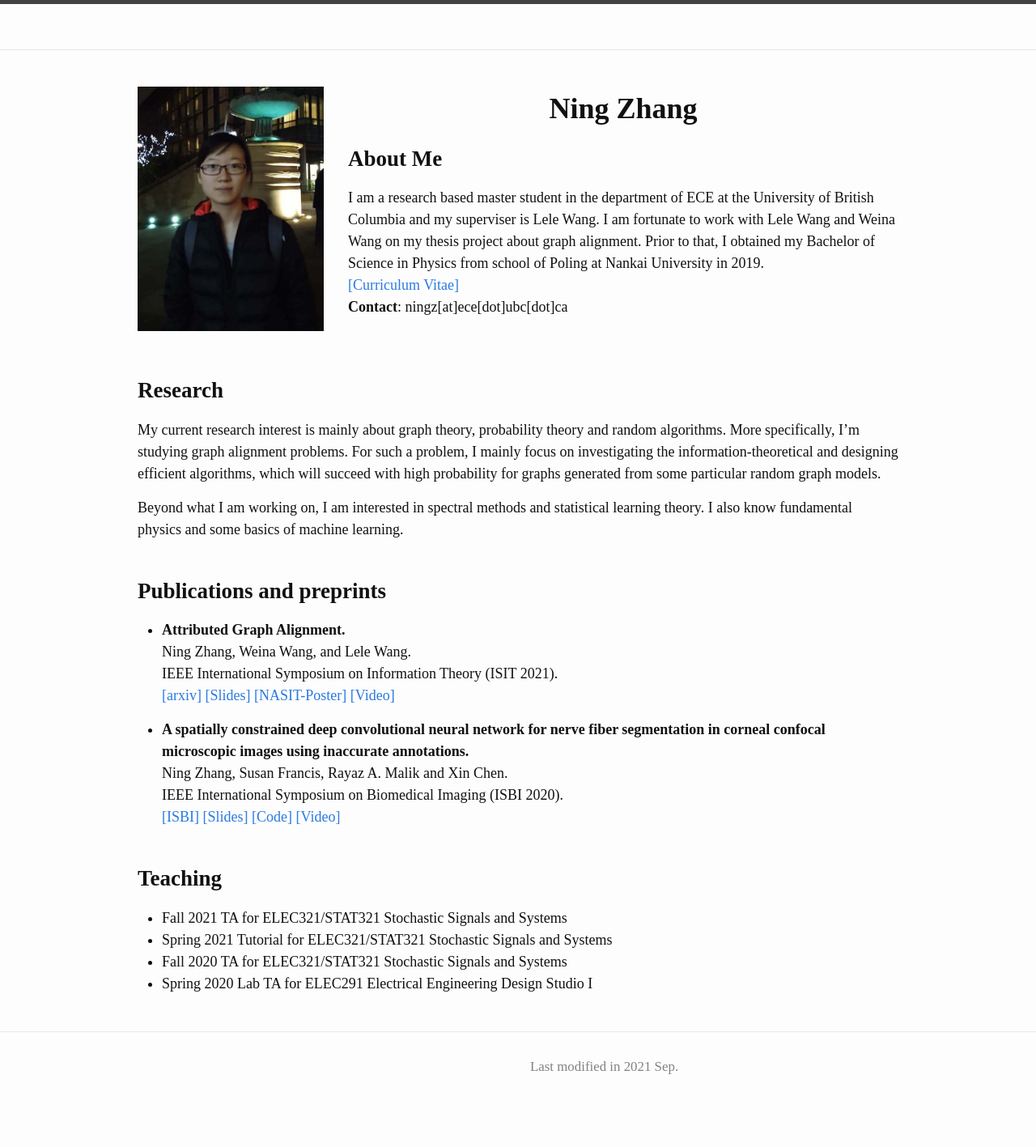
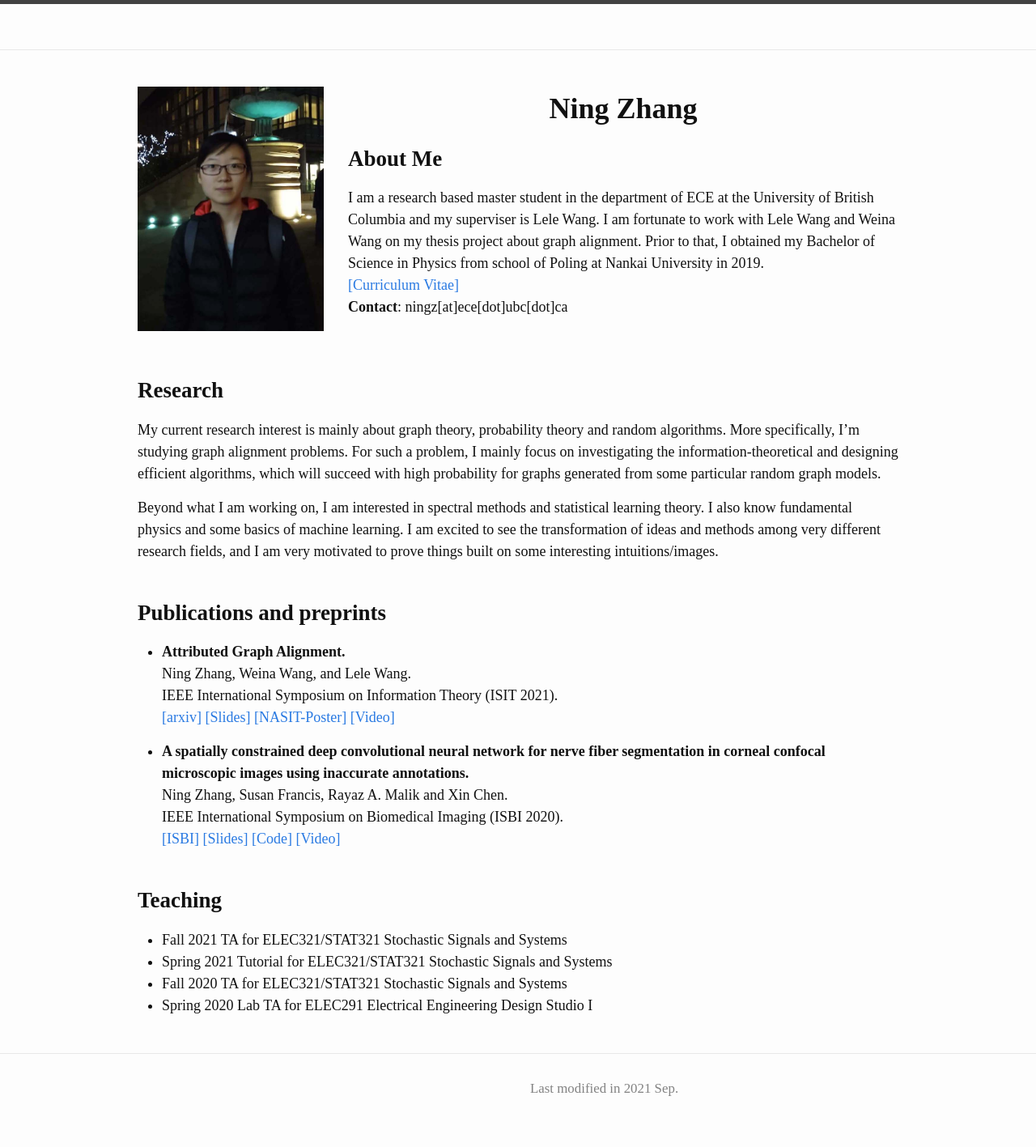
Before and after one commit to NingZhang-Git/NZ_website, a Jekyll site: the page built from index.md, in a window 1280 px wide. Shown: the whole page at 81% size. Built offline with Jekyll 4.4.1, drawn with Linux system fonts in a browser that asks for light colours; before the commit the page ends 1390 px from its top, so only the background shows below that.

Commit message:
Update index.md

```diff
--- a/index.md
+++ b/index.md
@@ -20,7 +20,7 @@ I am a research based master student in the department of ECE at the University
 ## **Research**
 My current research interest is mainly about graph theory, probability theory and random algorithms. More specifically, I'm studying graph alignment problems. For such a problem, I mainly focus on investigating the information-theoretical and designing efficient algorithms, which will succeed with high probability for graphs generated from some particular random graph models.
 
-Beyond what I am working on, I am interested in spectral methods and statistical learning theory. I also know fundamental physics and some basics of machine learning.
+Beyond what I am working on, I am interested in spectral methods and statistical learning theory. I also know fundamental physics and some basics of machine learning. I am excited to see the transformation of ideas and methods among very different research fields, and I am very motivated to prove things built on some interesting intuitions/images.
 <br/>
 <br/>
 
```
